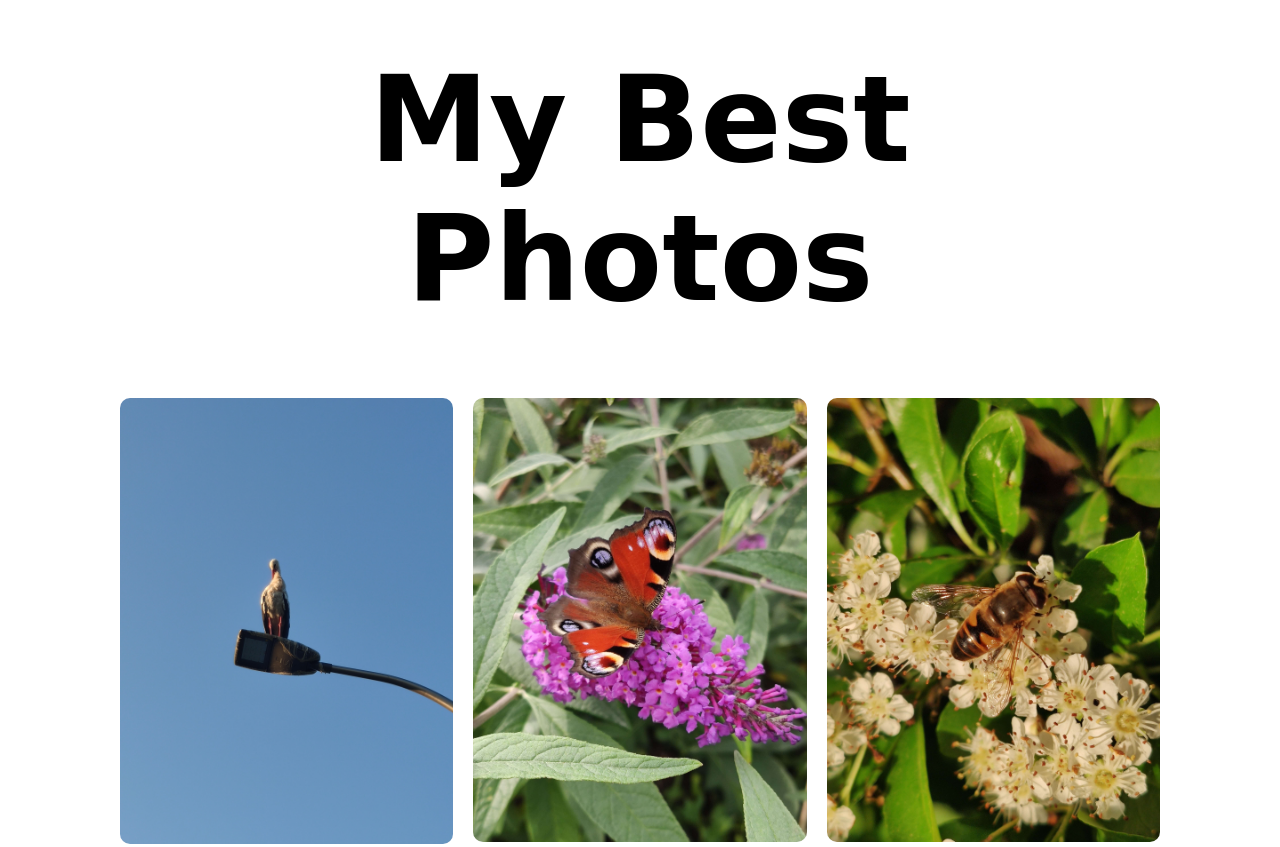
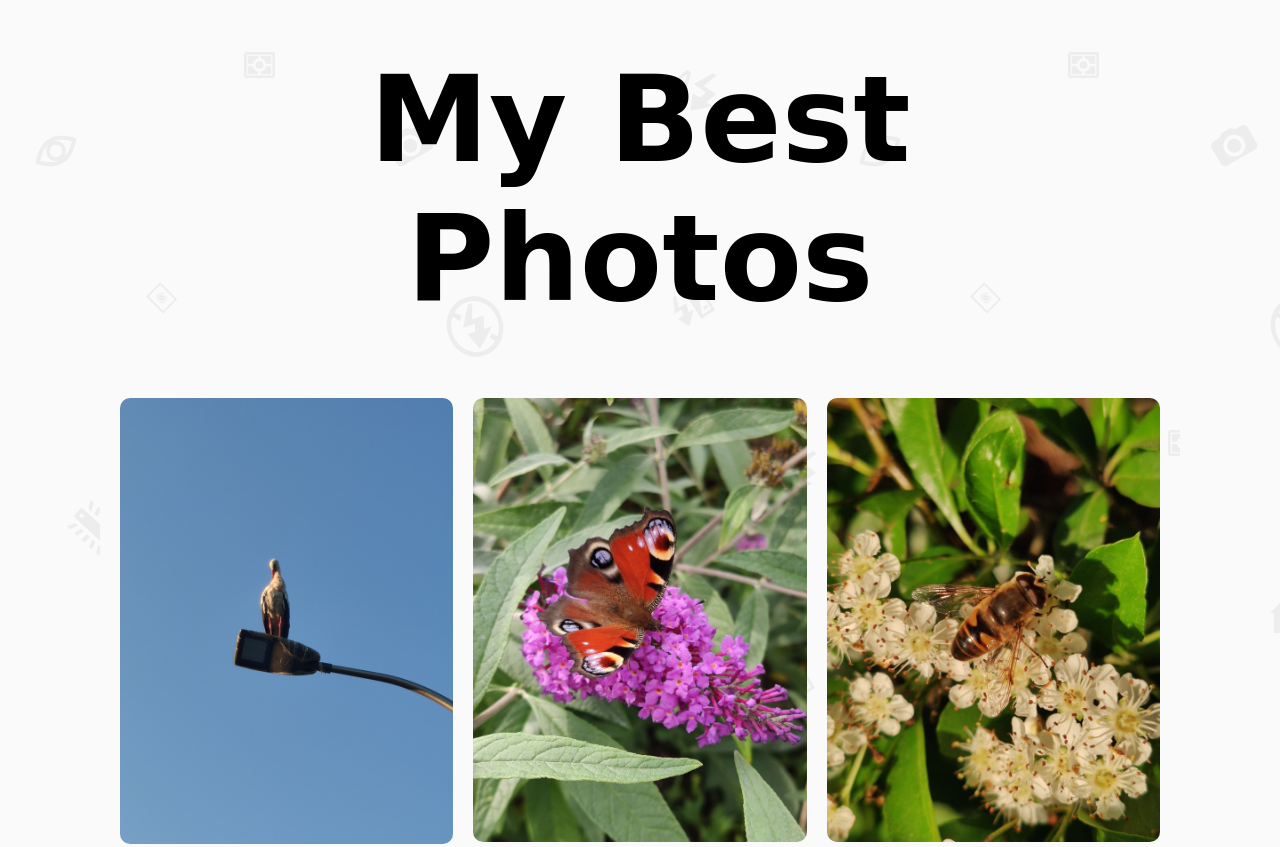
Before and after one commit to piotrmaliga-git/My-Best-Photos--Masonry-grid, a plain HTML site: page index.html in a window 1280 px wide. Shown: the top 847 px of the page. Drawn offline with Linux system fonts and the light colour scheme; the site is published under a folder, as on GitHub Pages, so addresses that start at the root find nothing; a web font is replaced by a local one.

Commit message:
Fixed background image problem

```diff
--- a/style/style.css
+++ b/style/style.css
@@ -1,5 +1,5 @@
 body, ul, li{
-    background-image: url("/img/background/photography.png");
+    background-image: url("../img/background/photography.png");
     padding: 0;
     margin: 0;
 }
```
